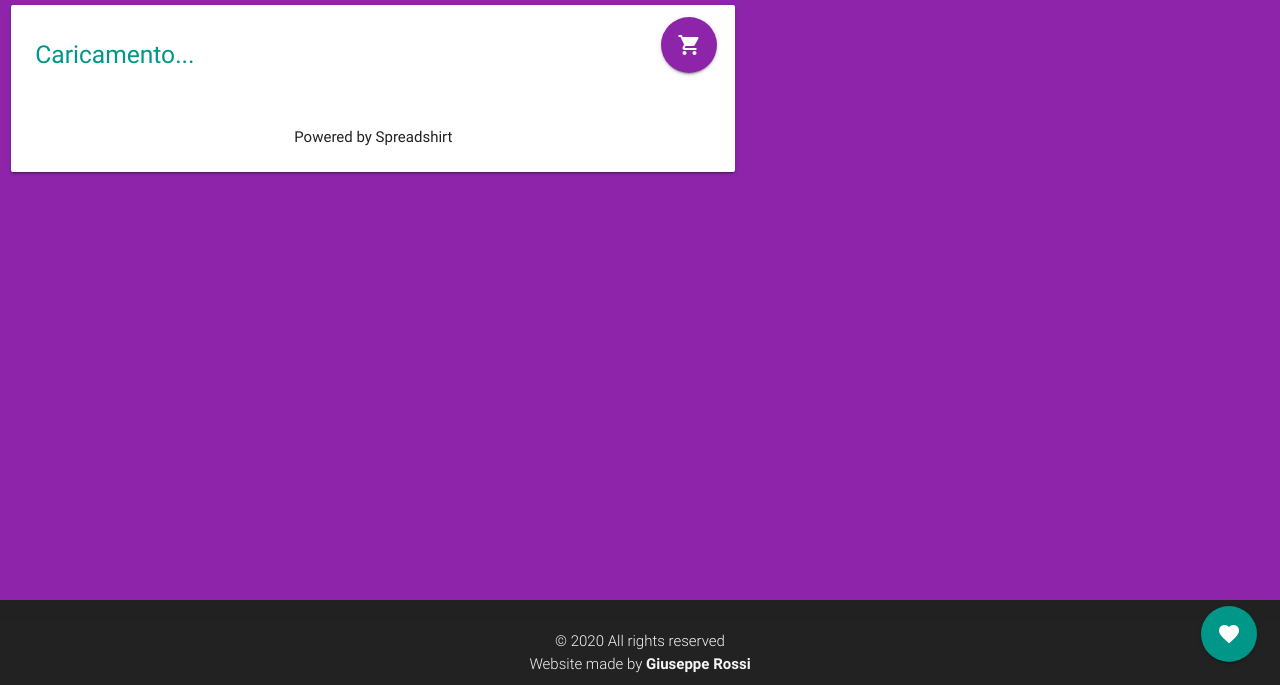
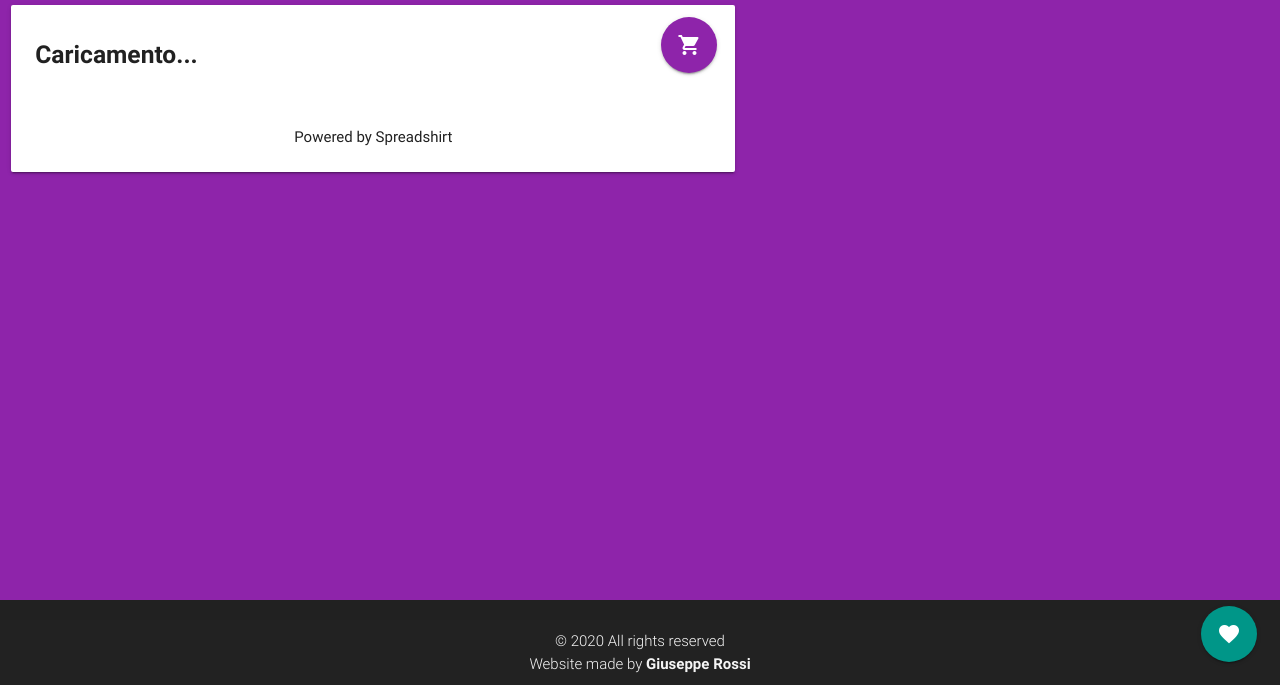
Before and after one commit to shock1264/shock1264.github.io, a plain HTML site: page index.html in a window 1280 px wide. Shown: the part 115-800 px from the top of the page. Drawn offline with nearby package versions, Linux system fonts and the light colour scheme.

Commit message:
black text

```diff
--- a/index.html
+++ b/index.html
@@ -152,7 +152,7 @@
             <div id="myShop">
               <a href="https://shop.spreadshirt.it/shock">
                 <div class="card-content">
-                  <h5 class="teal-text">Caricamento...</h5>
+                  <h5 class="grey-text text-darken-4"><b>Caricamento...</b></h5>
                 </div>
               </a>
             </div>
```
